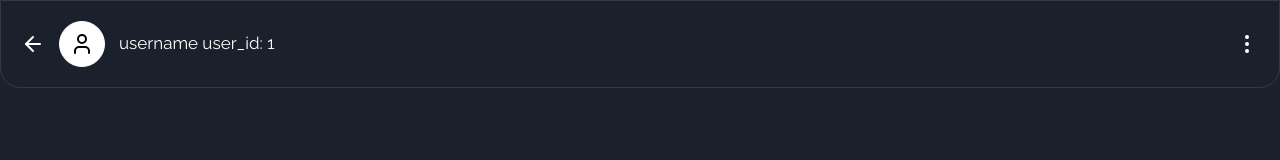
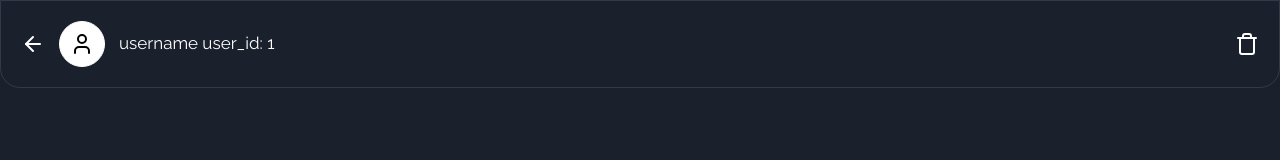
Before and after one commit to Kaua2123/chathub-client, a React (Vite) app: page /chat/1 in a window 1280 px wide. Shown: the top 160 px of the page. Built offline with nearby package versions, Linux system fonts and the light colour scheme.

Commit message:
feat: Permite exclusão de conversas dentro das mesmas

```diff
--- a/src/components/ChatBar/ChatBar.tsx
+++ b/src/components/ChatBar/ChatBar.tsx
@@ -4,16 +4,21 @@ import {
   Container,
   DivConfig,
   DivUser,
-  EllipsisVerticalIcon,
+  TrashIcon,
   UserAvatar,
 } from './styled';
 import { useNavigate, useParams } from 'react-router-dom';
+import { useState } from 'react';
+import ModalDeleting from '../ModalDeleting/ModalDeleting';
 
 function ChatBar() {
   const { id } = useParams();
   const navigate = useNavigate();
+  const [isDeleting, setIsDeleting] = useState(false);
+
   return (
     <div>
+      {isDeleting && <ModalDeleting setIsDeleting={setIsDeleting} />}
       <Container>
         <DivUser>
           <ArrowLeftIcon
@@ -27,7 +32,7 @@ function ChatBar() {
           <p>username user_id: {id}</p>
         </DivUser>
         <DivConfig>
-          <EllipsisVerticalIcon />
+          <TrashIcon onClick={() => setIsDeleting(true)} />
         </DivConfig>
       </Container>
     </div>
--- a/src/components/ChatBar/styled.ts
+++ b/src/components/ChatBar/styled.ts
@@ -1,4 +1,4 @@
-import { ArrowLeft, EllipsisVertical } from 'lucide-react';
+import { ArrowLeft, EllipsisVertical, Trash } from 'lucide-react';
 import styled from 'styled-components';
 
 export const Container = styled.div`
@@ -52,3 +52,15 @@ export const DivConfig = styled.div`
   display: flex;
   align-items: center;
 `;
+
+export const TrashIcon = styled(Trash)`
+  transition: transform 0.3s;
+  z-index: 2;
+  cursor: pointer;
+
+  &:hover {
+    color: #c67c7c;
+
+    transform: translateY(-10%);
+  }
+`;
--- a/src/components/ConversationCard/styled.ts
+++ b/src/components/ConversationCard/styled.ts
@@ -86,12 +86,3 @@ const waving = keyframes` // frames para mexer o icone de mãozinha
 export const WavingHand = styled(Hand)`
   animation: ${waving} 1s infinite;
 `;
-
-export const TrashIcon = styled(Trash)`
-  transition: transform 0.3s;
-  z-index: 2;
-
-  &:hover {
-    color: #c67c7c;
-  }
-`;
```
